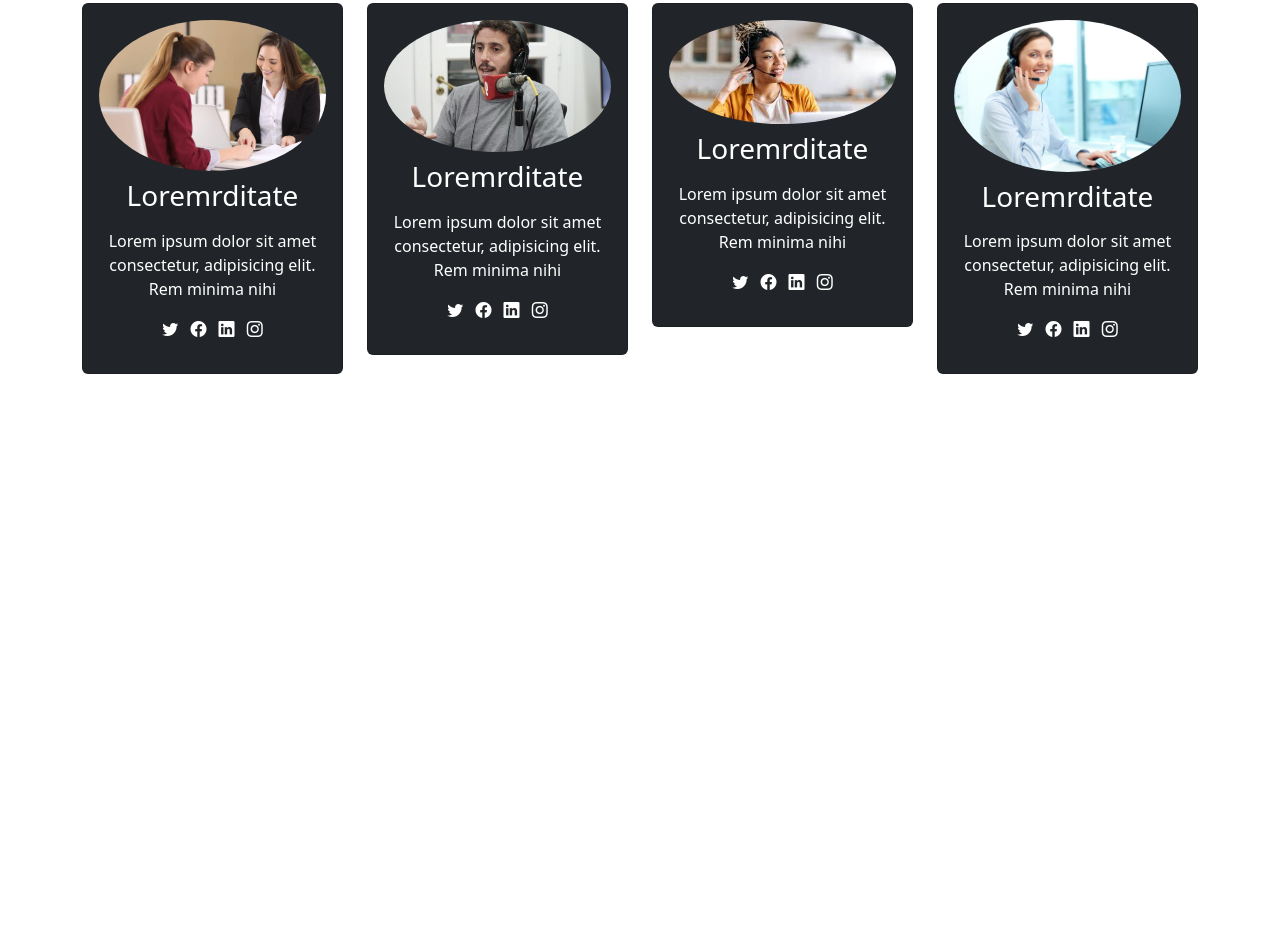
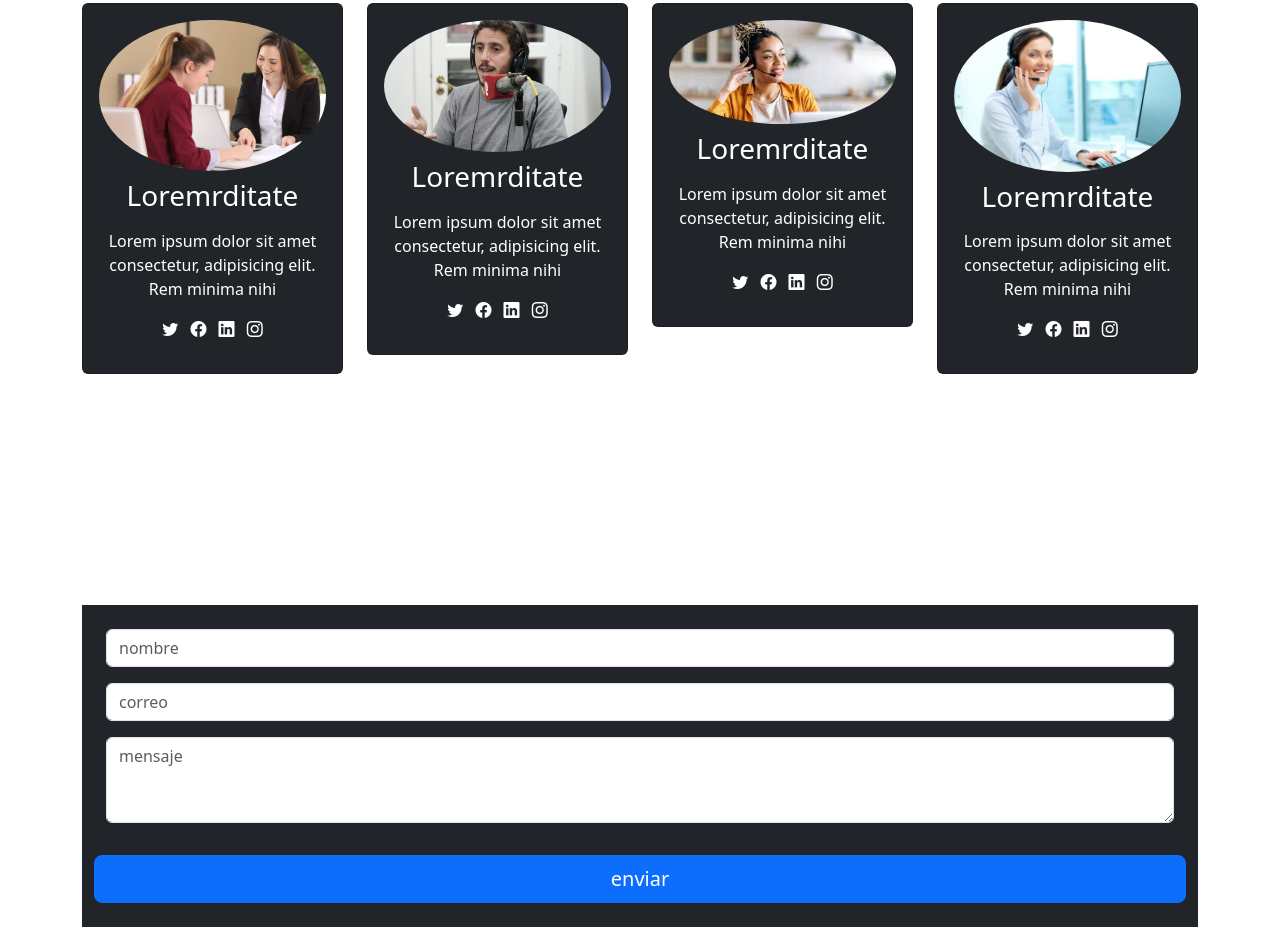
Before and after one commit to Ivanpereyra323/comisi-n-57680, a plain HTML site: page pages/pagina-2.html in a window 1280 px wide. Shown: the part 2931-3882 px from the top of the page. Before the commit the page ends 3305 px from the top, so only its background shows below. Drawn offline with nearby package versions, Linux system fonts and the light colour scheme.

Commit message:
seccion de contacto (pagina 2)

```diff
--- a/pages/pagina-2.html
+++ b/pages/pagina-2.html
@@ -317,6 +317,46 @@
         </div>
     </div>
 </section>
+<!-- contacto -->
+<section class="contact section-padding">
+    <div class="container mt-5 mb-">
+
+        <div class="row">
+            <div class="col-md-12">
+                <div class="section-header text-center text-white pb-5">
+                    <h2>Contacto</h2>
+                    <p>Lorem ipsum dolor sit amet consectetur adipisicing elit. Atque labore quae est ipsa blanditiis
+                        dolor neque accusantium quaerat dolores, <br> nobis hic officia quas, consectetur expedita. Maiores
+                        perspiciatis magni</p>
+                </div>
+            </div>
+        </div>
+        <div class="row m-0">
+            <div class="col-md-12 p-0 pt-4 pb-4">
+                <form action="#" class="bg-dark p-4 m-auto ">
+                    <div class="row">
+                        <div class="col-md-12">
+                            <div class="mb-3">
+                                <input type="text" class="form-control" placeholder="nombre">
+                            </div>
+                        </div>
+                        <div class="col-md-12">
+                            <div class="mb-3">
+                                <input type="email" class="form-control" placeholder="correo">
+                            </div>
+                        </div>
+                        <div class="col-md-12">
+                            <div class="mb-3">
+                                <textarea class="form-control" placeholder="mensaje" rows="3"></textarea>
+                            </div>
+                        </div>
+                        <button class="btn btn-primary btn-lg btn-block mt-3">enviar</button>
+                    </div>
+                </form>
+            </div>
+        </div>
+    </div>
+</section>
 
 <body>
     <script src="https://cdn.jsdelivr.net/npm/bootstrap@5.3.3/dist/js/bootstrap.bundle.min.js"
```
